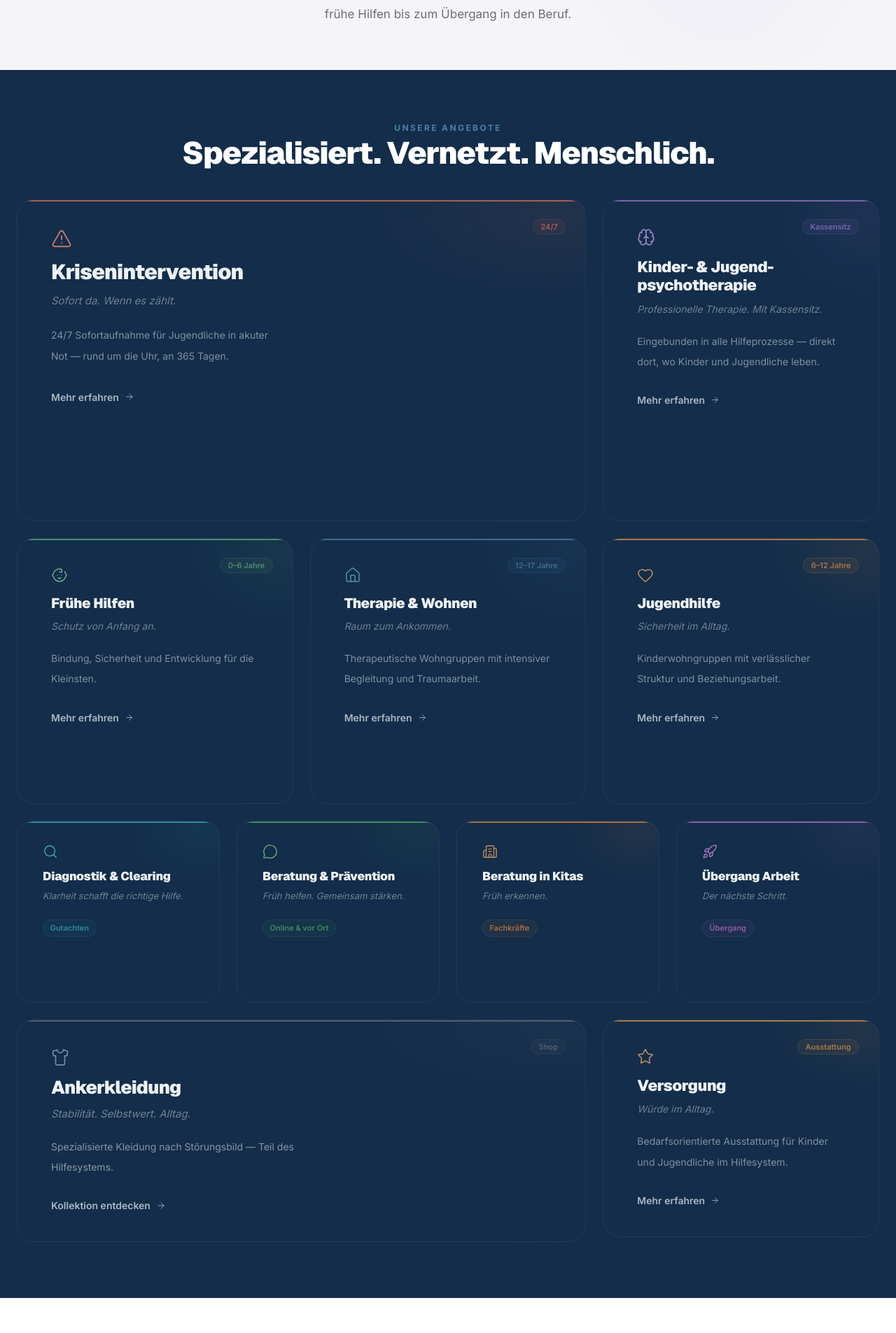
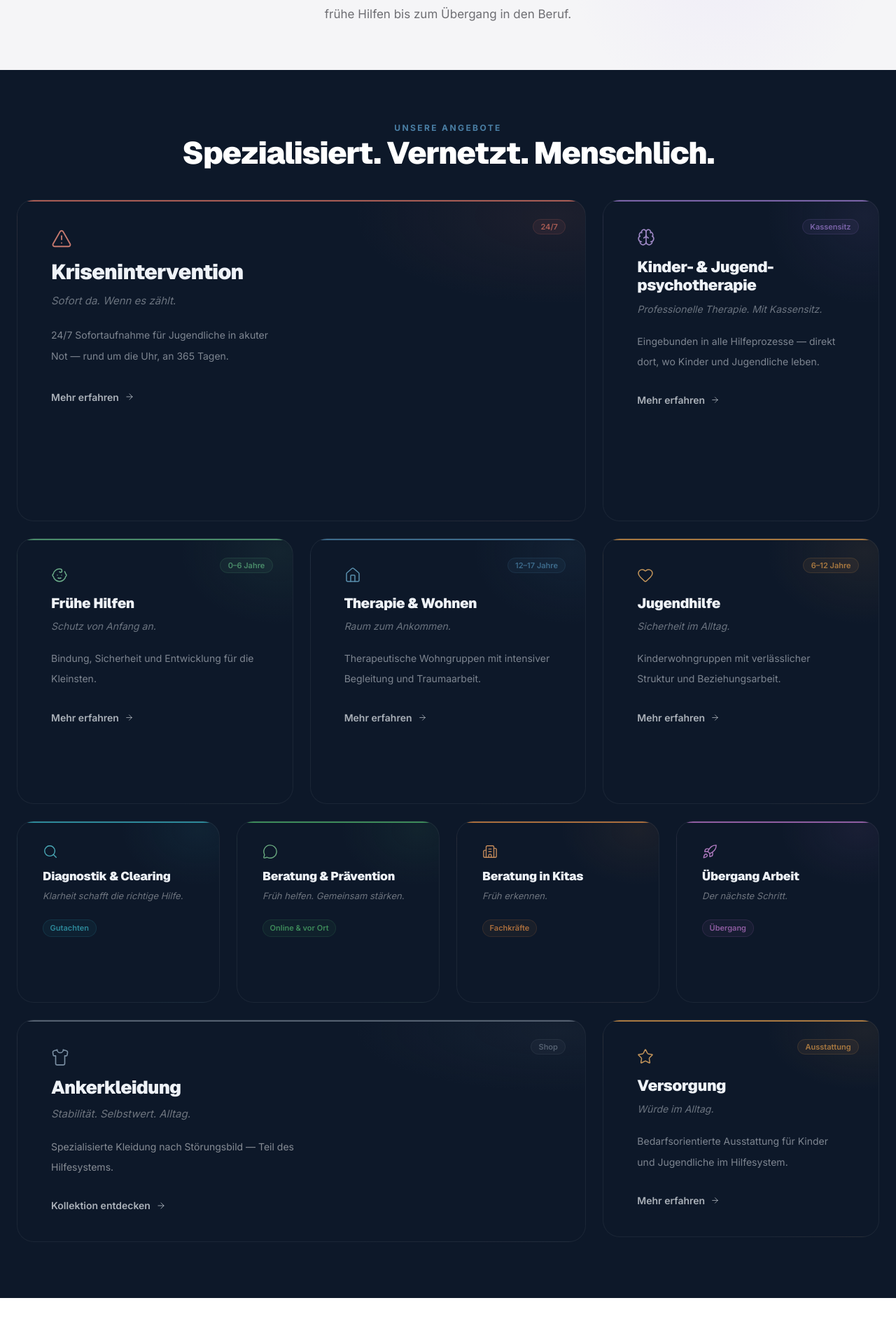
Before and after one commit to ankernetz/ankernetz, a Next.js app: page / in a window 1280 px wide. Shown: the part 1064-2969 px from the top of the page at 70% size. Built offline with nearby package versions, Linux system fonts and the light colour scheme.

Commit message:
Revert backgrounds to #0d1829 / #0b1422
Co-Authored-By: Claude Sonnet 4.6 <noreply@anthropic.com>

```diff
--- a/app/components/Footer.tsx
+++ b/app/components/Footer.tsx
@@ -47,7 +47,7 @@ const link: React.CSSProperties = {
 
 export default function Footer() {
   return (
-    <footer style={{ background: "#0f2238" }}>
+    <footer style={{ background: "#0b1220" }}>
 
       {/* ── Notfall-Banner ── */}
       <div style={{ background: "#9f1239", padding: "0.7rem 0", borderBottom: "1px solid rgba(255,255,255,0.06)" }}>
--- a/app/page.tsx
+++ b/app/page.tsx
@@ -145,7 +145,7 @@ export default function HomePage() {
       </section>
 
       {/* ═══ BENTO GRID — ANGEBOTE ═══ — DUNKEL */}
-      <section id="angebote" className="bg-[#132d4a]" style={{ paddingTop: "4.5rem", paddingBottom: "5rem" }}>
+      <section id="angebote" className="bg-[#0d1829]" style={{ paddingTop: "4.5rem", paddingBottom: "5rem" }}>
         <div className="site-container">
 
           {/* Abschnitts-Header */}
@@ -168,7 +168,7 @@ export default function HomePage() {
 
             <BlurFade className="md:col-span-2">
               <Link href="/krisenintervention" className="bento-card group relative flex flex-col overflow-hidden"
-                style={{ background: `radial-gradient(ellipse 65% 50% at 95% 5%, ${angebote[0].stripe}1a 0%, transparent 55%), #132d4a`, border: "1px solid rgba(255,255,255,0.06)", borderRadius: "1.5rem", minHeight: "460px", padding: "2.5rem 3rem" }}>
+                style={{ background: `radial-gradient(ellipse 65% 50% at 95% 5%, ${angebote[0].stripe}1a 0%, transparent 55%), #0d1829`, border: "1px solid rgba(255,255,255,0.06)", borderRadius: "1.5rem", minHeight: "460px", padding: "2.5rem 3rem" }}>
                 <div style={{ position: "absolute", top: 0, left: 0, right: 0, height: "2px", background: angebote[0].stripe }} />
                 <div style={{ position: "absolute", top: "1.5rem", right: "1.75rem" }}>
                   <span style={{ fontSize: "0.6875rem", fontWeight: 600, color: angebote[0].stripe, background: `${angebote[0].stripe}18`, border: `1px solid ${angebote[0].stripe}35`, padding: "0.2rem 0.65rem", borderRadius: "100px" }}>{angebote[0].badge}</span>
@@ -187,7 +187,7 @@ export default function HomePage() {
 
             <BlurFade delay={0.1}>
               <Link href="/psychotherapie" className="bento-card group relative flex flex-col overflow-hidden"
-                style={{ background: `radial-gradient(ellipse 65% 50% at 95% 5%, ${angebote[1].stripe}1a 0%, transparent 55%), #132d4a`, border: "1px solid rgba(255,255,255,0.06)", borderRadius: "1.5rem", minHeight: "460px", padding: "2.5rem 3rem" }}>
+                style={{ background: `radial-gradient(ellipse 65% 50% at 95% 5%, ${angebote[1].stripe}1a 0%, transparent 55%), #0d1829`, border: "1px solid rgba(255,255,255,0.06)", borderRadius: "1.5rem", minHeight: "460px", padding: "2.5rem 3rem" }}>
                 <div style={{ position: "absolute", top: 0, left: 0, right: 0, height: "2px", background: angebote[1].stripe }} />
                 <div style={{ position: "absolute", top: "1.5rem", right: "1.75rem" }}>
                   <span style={{ fontSize: "0.6875rem", fontWeight: 600, color: angebote[1].stripe, background: `${angebote[1].stripe}18`, border: `1px solid ${angebote[1].stripe}35`, padding: "0.2rem 0.65rem", borderRadius: "100px" }}>{angebote[1].badge}</span>
@@ -212,7 +212,7 @@ export default function HomePage() {
               return (
                 <BlurFade key={a.slug} delay={i * 0.08}>
                   <Link href={`/${a.slug}`} className="bento-card group relative flex flex-col overflow-hidden"
-                    style={{ background: `radial-gradient(ellipse 65% 50% at 95% 5%, ${a.stripe}1a 0%, transparent 55%), #132d4a`, border: "1px solid rgba(255,255,255,0.06)", borderRadius: "1.5rem", minHeight: "380px", padding: "2.5rem 3rem" }}>
+                    style={{ background: `radial-gradient(ellipse 65% 50% at 95% 5%, ${a.stripe}1a 0%, transparent 55%), #0d1829`, border: "1px solid rgba(255,255,255,0.06)", borderRadius: "1.5rem", minHeight: "380px", padding: "2.5rem 3rem" }}>
                     <div style={{ position: "absolute", top: 0, left: 0, right: 0, height: "2px", background: a.stripe }} />
                     <div style={{ position: "absolute", top: "1.5rem", right: "1.75rem" }}>
                       <span style={{ fontSize: "0.6875rem", fontWeight: 600, color: a.stripe, background: `${a.stripe}18`, border: `1px solid ${a.stripe}35`, padding: "0.2rem 0.65rem", borderRadius: "100px" }}>{a.badge}</span>
@@ -239,7 +239,7 @@ export default function HomePage() {
               return (
                 <BlurFade key={a.slug} delay={i * 0.06}>
                   <Link href={`/${a.slug}`} className="bento-card group relative flex flex-col overflow-hidden"
-                    style={{ background: `radial-gradient(ellipse 70% 55% at 90% 5%, ${a.stripe}18 0%, transparent 55%), #132d4a`, border: "1px solid rgba(255,255,255,0.06)", borderRadius: "1.5rem", minHeight: "260px", padding: "2rem 2.25rem" }}>
+                    style={{ background: `radial-gradient(ellipse 70% 55% at 90% 5%, ${a.stripe}18 0%, transparent 55%), #0d1829`, border: "1px solid rgba(255,255,255,0.06)", borderRadius: "1.5rem", minHeight: "260px", padding: "2rem 2.25rem" }}>
                     <div style={{ position: "absolute", top: 0, left: 0, right: 0, height: "2px", background: a.stripe }} />
                     <div style={{ position: "relative", zIndex: 10 }}>
                       <Icon size={22} strokeWidth={1.5} style={{ color: a.iconColor, marginBottom: "0.875rem" }} />
@@ -258,7 +258,7 @@ export default function HomePage() {
 
             <BlurFade delay={0.08} className="md:col-span-2">
               <Link href="/ankerkleidung" className="bento-card group relative flex flex-col overflow-hidden"
-                style={{ background: `radial-gradient(ellipse 65% 50% at 95% 5%, ${angebote[9].stripe}1a 0%, transparent 55%), #132d4a`, border: "1px solid rgba(255,255,255,0.06)", borderRadius: "1.5rem", minHeight: "260px", padding: "2.5rem 3rem" }}>
+                style={{ background: `radial-gradient(ellipse 65% 50% at 95% 5%, ${angebote[9].stripe}1a 0%, transparent 55%), #0d1829`, border: "1px solid rgba(255,255,255,0.06)", borderRadius: "1.5rem", minHeight: "260px", padding: "2.5rem 3rem" }}>
                 <div style={{ position: "absolute", top: 0, left: 0, right: 0, height: "2px", background: angebote[9].stripe }} />
                 <div style={{ position: "absolute", top: "1.5rem", right: "1.75rem" }}>
                   <span style={{ fontSize: "0.6875rem", fontWeight: 600, color: angebote[9].stripe, background: `${angebote[9].stripe}18`, border: `1px solid ${angebote[9].stripe}35`, padding: "0.2rem 0.65rem", borderRadius: "100px" }}>{angebote[9].badge}</span>
@@ -277,7 +277,7 @@ export default function HomePage() {
 
             <BlurFade delay={0.15}>
               <Link href="/versorgung" className="bento-card group relative flex flex-col overflow-hidden"
-                style={{ background: `radial-gradient(ellipse 65% 50% at 95% 5%, ${angebote[10].stripe}1a 0%, transparent 55%), #132d4a`, border: "1px solid rgba(255,255,255,0.06)", borderRadius: "1.5rem", minHeight: "260px", padding: "2.5rem 3rem" }}>
+                style={{ background: `radial-gradient(ellipse 65% 50% at 95% 5%, ${angebote[10].stripe}1a 0%, transparent 55%), #0d1829`, border: "1px solid rgba(255,255,255,0.06)", borderRadius: "1.5rem", minHeight: "260px", padding: "2.5rem 3rem" }}>
                 <div style={{ position: "absolute", top: 0, left: 0, right: 0, height: "2px", background: angebote[10].stripe }} />
                 <div style={{ position: "absolute", top: "1.5rem", right: "1.75rem" }}>
                   <span style={{ fontSize: "0.6875rem", fontWeight: 600, color: angebote[10].stripe, background: `${angebote[10].stripe}18`, border: `1px solid ${angebote[10].stripe}35`, padding: "0.2rem 0.65rem", borderRadius: "100px" }}>{angebote[10].badge}</span>
@@ -331,7 +331,7 @@ export default function HomePage() {
 
       {/* ═══ FÜR FACHKRÄFTE ═══ */}
       <section className="text-white relative overflow-hidden"
-        style={{ background: "#0f2238", paddingTop: "6rem", paddingBottom: "6rem" }}>
+        style={{ background: "#0b1422", paddingTop: "6rem", paddingBottom: "6rem" }}>
 
         {/* Subtle grid lines */}
         <div className="absolute inset-0 pointer-events-none" style={{ backgroundImage: "linear-gradient(rgba(255,255,255,0.02) 1px, transparent 1px), linear-gradient(90deg, rgba(255,255,255,0.02) 1px, transparent 1px)", backgroundSize: "60px 60px" }} />
```
